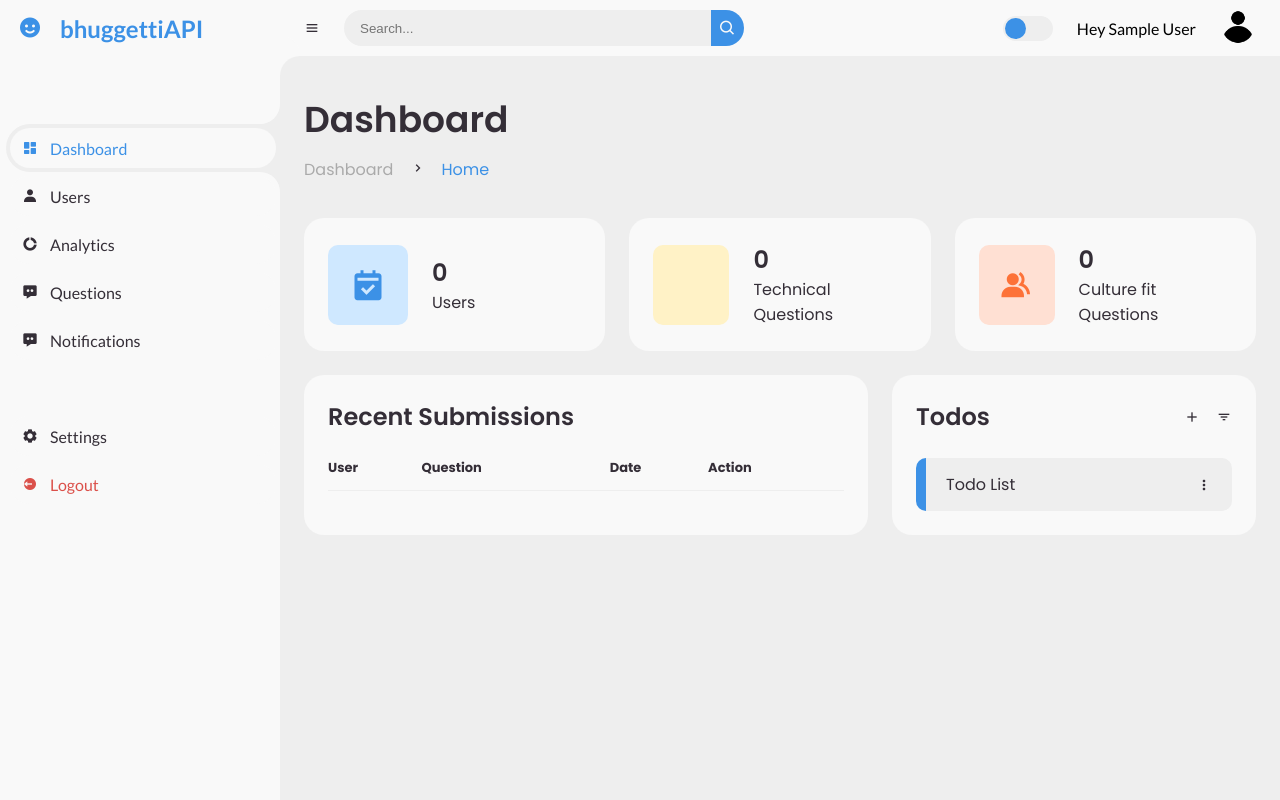
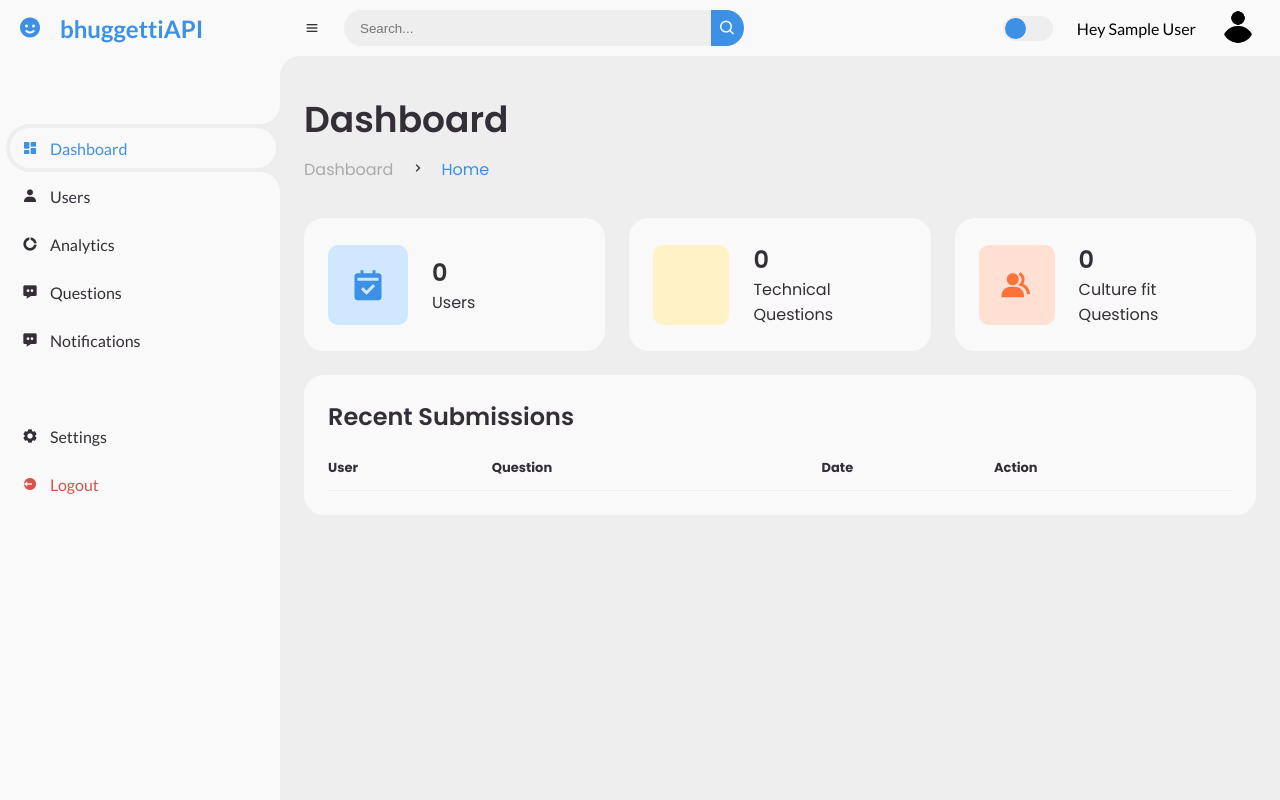
Before and after one commit to aust21/bhuggettiAPI, a Flask app: page /admin/dashboard in a window 1280 px wide. Run offline with Flask 3, Linux system fonts and the light colour scheme; the visitor is signed in with stand-in values (Sample User, id 1); data comes from the database, SQL or seed files in the repository; both versions use the stored data as it was before the commit; data that the repository does not hold is empty.

Commit message:
remove tasks

```diff
--- a/inatorAPI/templates/admin_dash_view.html
+++ b/inatorAPI/templates/admin_dash_view.html
@@ -59,17 +59,4 @@
       </tbody>
     </table>
   </div>
-  <div class="todo">
-    <div class="head">
-      <h3>Todos</h3>
-      <i class="bx bx-plus"></i>
-      <i class="bx bx-filter"></i>
-    </div>
-    <ul class="todo-list">
-      <li class="completed">
-        <p>Todo List</p>
-        <i class="bx bx-dots-vertical-rounded"></i>
-      </li>
-    </ul>
-  </div>
 </div>
```
Also changed, not shown: sql.sql (+3 -10 lines).
